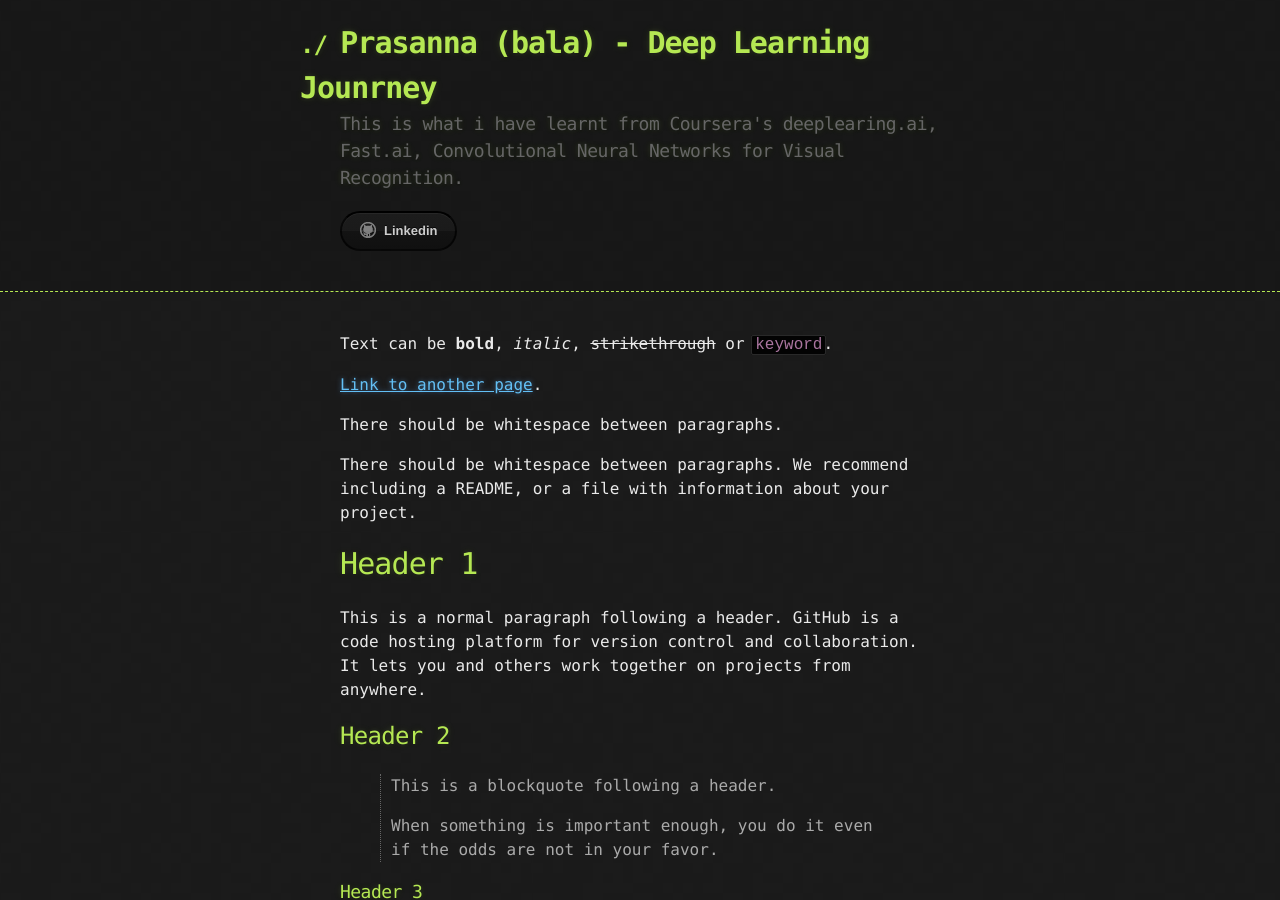
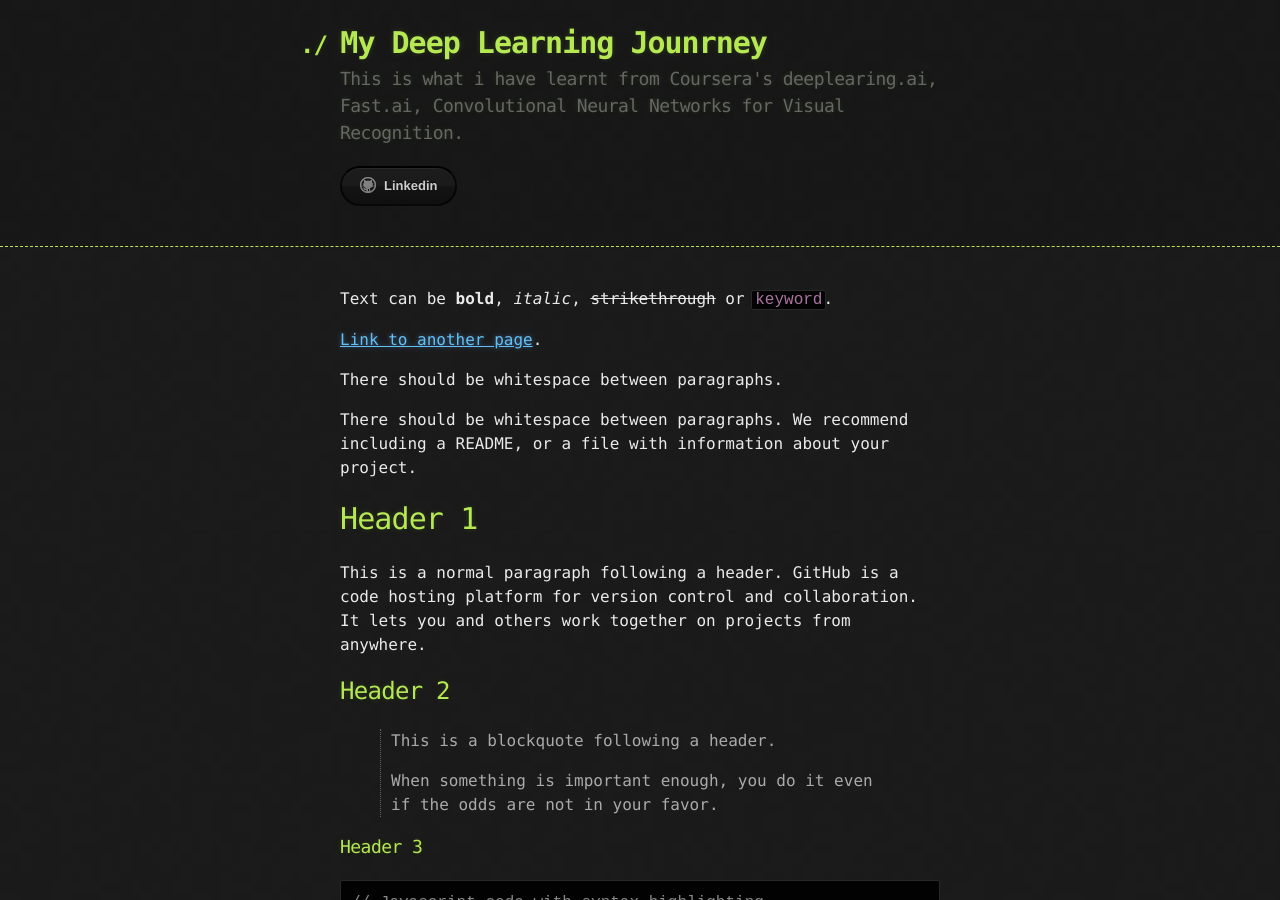
Before and after one commit to balaprasanna/balaprasanna.github.io, a Jekyll site: the page built from index.md, in a window 1280 px wide and 900 px high. Built offline with Jekyll 4.4.1, drawn with Linux system fonts in a browser that asks for light colours.

Commit message:
Template changed

```diff
--- a/_config.yml
+++ b/_config.yml
@@ -1,4 +1,4 @@
-title: Prasanna (bala) - Deep Learning Jounrney
+title: My Deep Learning Jounrney
 description: This is what i have learnt from Coursera's deeplearing.ai, Fast.ai, Convolutional Neural Networks for Visual Recognition.
 show_downloads: false
 google_analytics:
```
